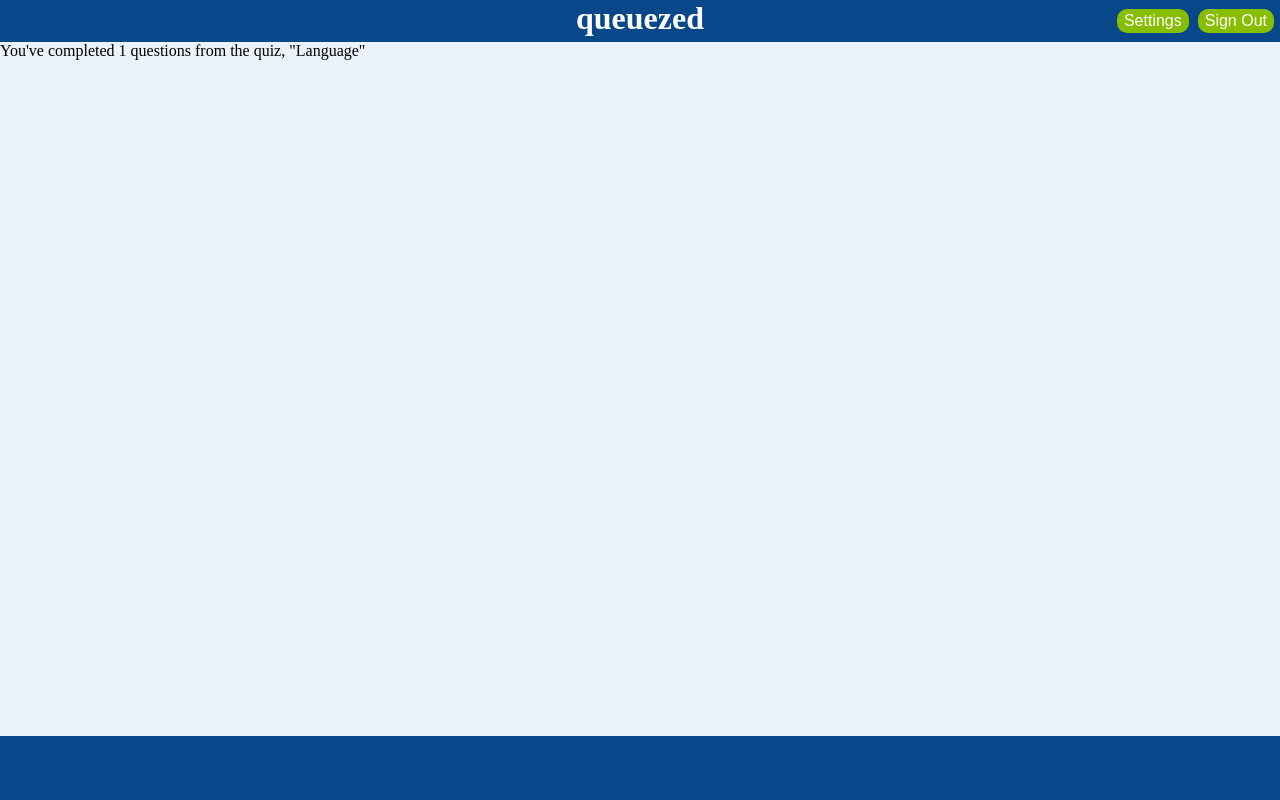
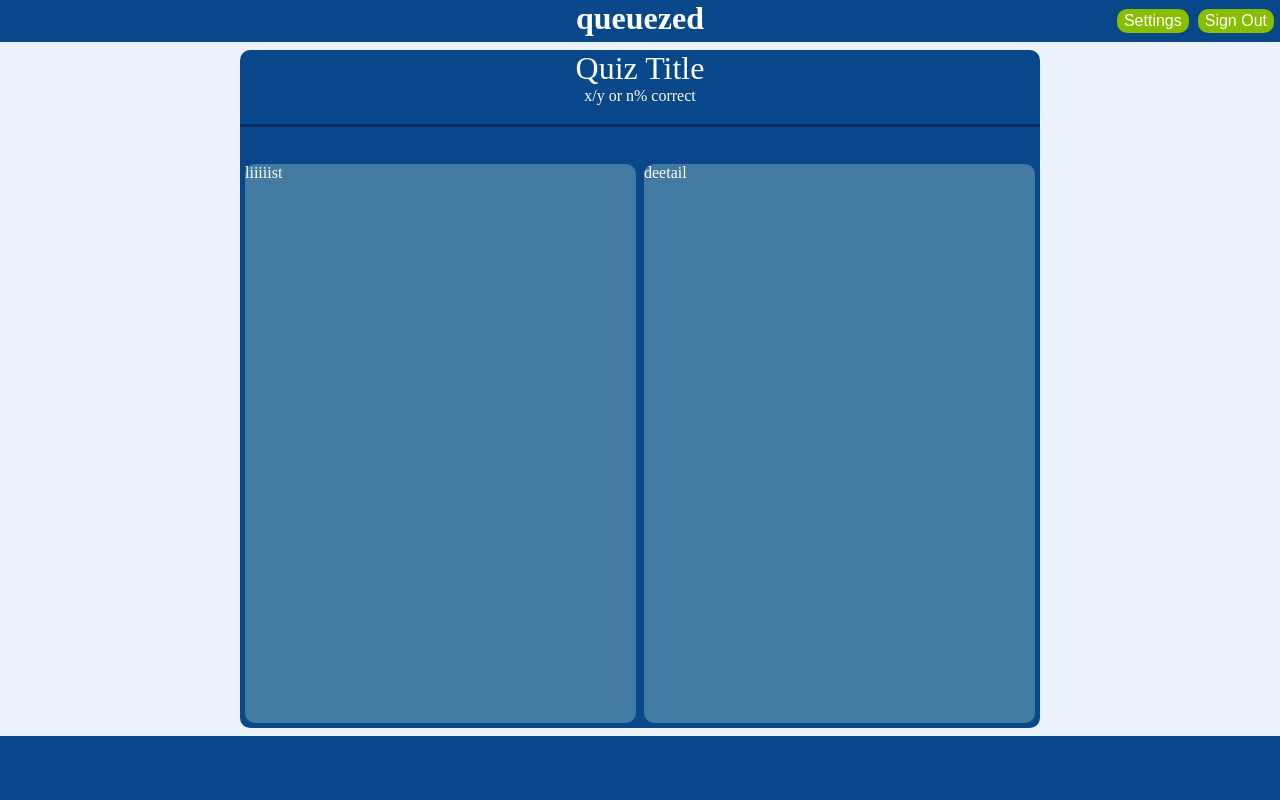
Before and after one commit to zyzaya/queuezed, a Rails app: page /quizzes/1/1/answer_histories/new in a window 1280 px wide. Run offline with Rails 7, Linux system fonts and the light colour scheme; data comes from the database, SQL or seed files in the repository; tables that the repository leaves empty hold one stand-in row (values such as "Sample post"); some libraries are stand-ins or nearby versions.

Commit message:
create basic feedback summary view

```diff
--- /dev/null
+++ b/app/assets/stylesheets/practice_sessions/feedback.css
@@ -0,0 +1,42 @@
+.practice {
+  display: grid;
+  grid-template-rows: min-content 1fr;
+}
+
+.feedback {
+  justify-self: center;
+  background-color: var(--secondary-bg-color);
+  display: grid;
+  grid-template-rows: min-content 1fr;
+  column-gap: 16px;
+  row-gap: 32px;
+  width: 100%;
+  max-width: 800px;
+  margin: 8px;
+  border-radius: 10px;
+}
+
+.feedback_quiz_info {
+  color: var(--main-text-color);
+  text-align: center;
+  display: grid;
+  grid-template-rows: 1fr 1fr;
+  border-bottom: 3px solid var(--secondary-bg-color-dark);
+}
+
+.feedback_quiz_title {
+  font-size: xx-large;
+}
+
+.feedback_questions {
+  display: grid;
+  grid-template-columns: 1fr 1fr;
+  column-gap: 8px;
+  margin: 5px;
+}
+
+.feedback_questions div {
+  background-color: var(--tertiary-bg-color);
+  color: var(--main-text-color);
+  border-radius: 10px;
+}
--- a/app/views/practice_sessions/feedback.html.erb
+++ b/app/views/practice_sessions/feedback.html.erb
@@ -1,4 +1,19 @@
 <div class="practice">
  <%= render 'shared/header' %>
- <%= "You've completed #{@practice_session.length} questions from the quiz, \"#{@quiz.name}\"" %>
+ <%# <%= "You've completed #{@practice_session.length} questions from the quiz, \"#{@quiz.name}\"" %>
+ <div class="feedback">
+  <div class="feedback_quiz_info">
+    <div class="feedback_quiz_title">Quiz Title</div>
+    <div class="feedback_correct">x/y or n% correct</div>
+  </div>
+  <div class="feedback_questions">
+    <div class="feedback_list">
+      liiiiist
+    </div>
+    <div class="feedback_detail">
+      deetail
+    </div>
+  </div>
+
+ </div>
 </div>
```
